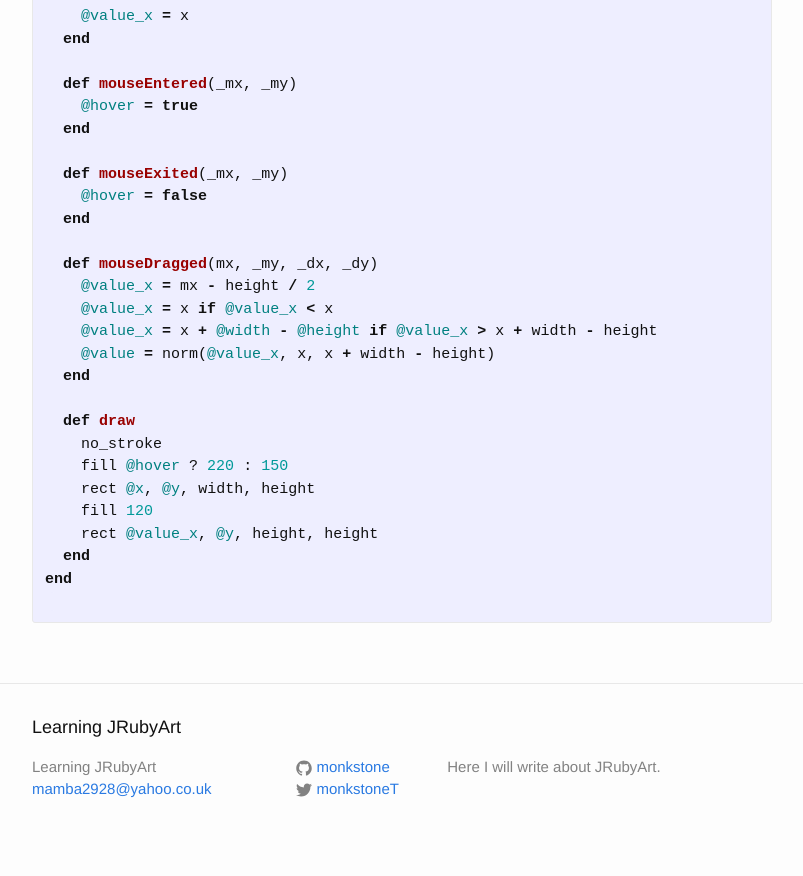
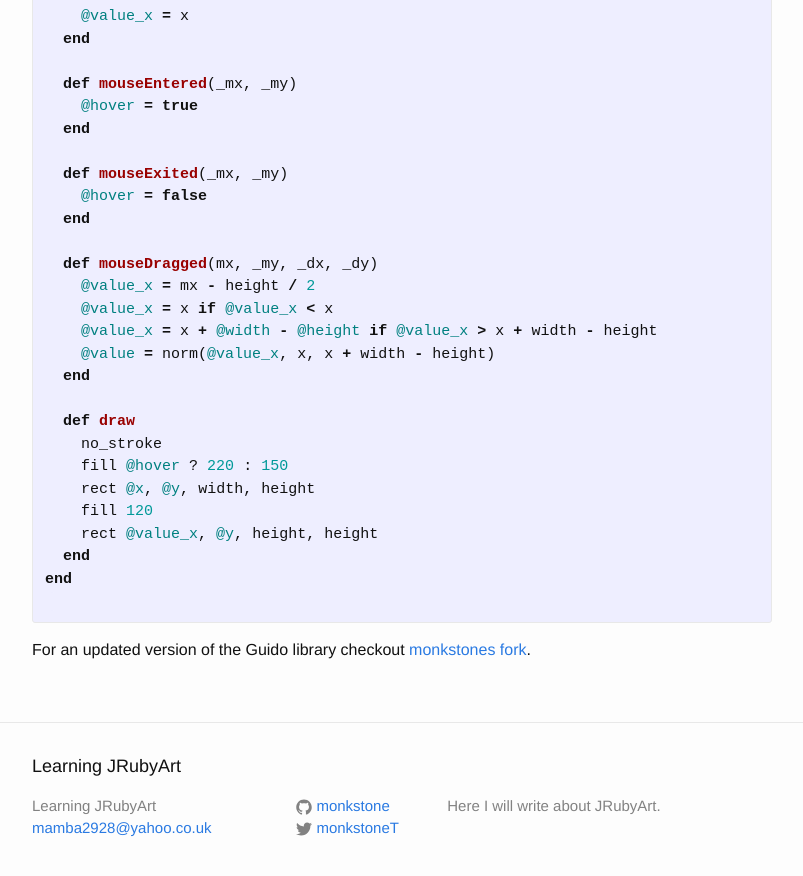
Before and after one commit to monkstone/monkstone.github.com, a Jekyll site: the page built from _posts/2015-10-06-guido.md, in a window 1280 px wide and 900 px high, scrolled down 962 px. Shown: the top 876 px of the window, without its empty margins (238-1041 px from the left). Built offline with Jekyll 4.4.1, drawn with Linux system fonts in a browser that asks for light colours.

Commit message:
link to monkstone fork

```diff
--- a/_posts/2015-10-06-guido.md
+++ b/_posts/2015-10-06-guido.md
@@ -68,3 +68,7 @@ class Slider < ActiveElement
 end
 
 {% endhighlight %}
+
+For an updated version of the Guido library checkout [monkstones fork][fork].
+
+[fork]:https://github.com/monkstone/Guido
```
